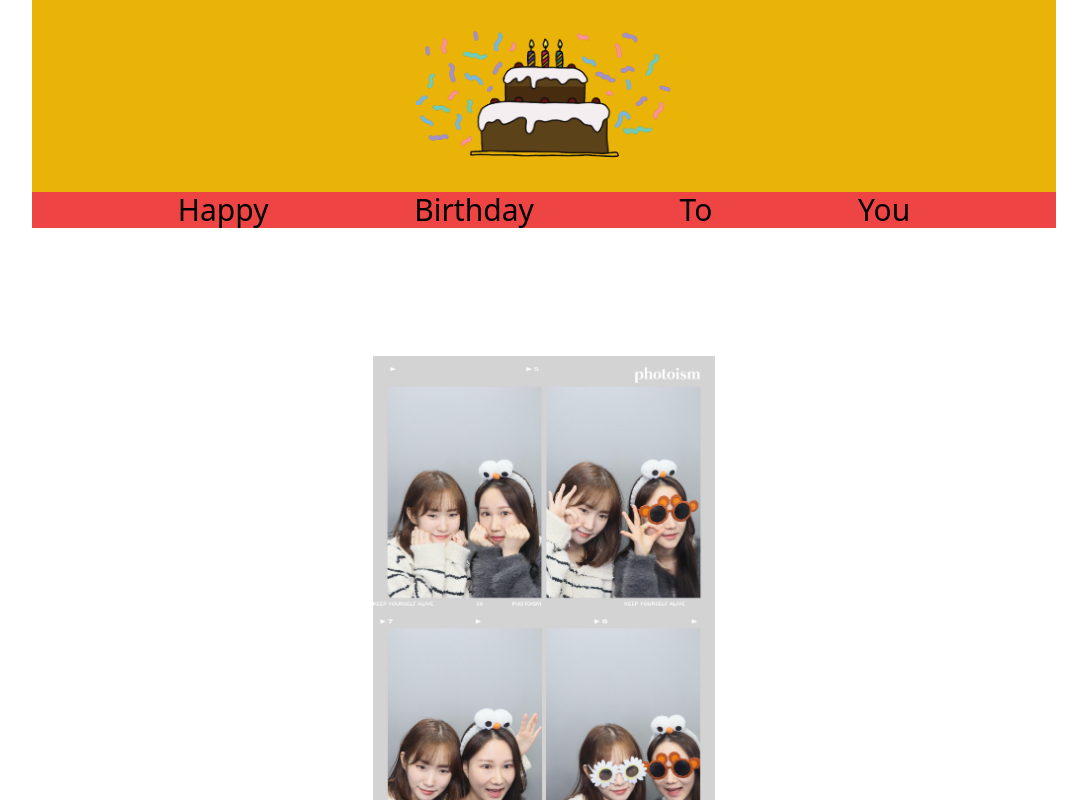
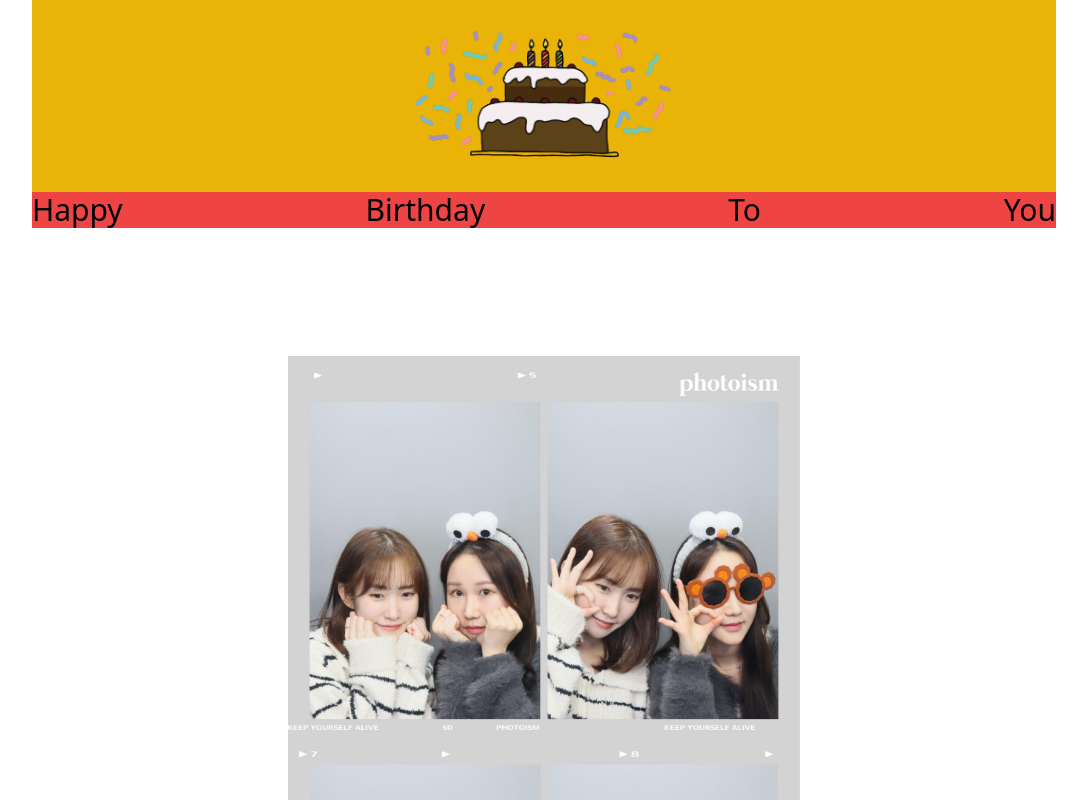
Before and after one commit to hyeleeeeen/birthday_project, a JavaScript app: page / in a window 1280 px wide. Shown: the top 800 px of the page, without its empty margins (96-1183 px from the left). Built offline with nearby package versions, Linux system fonts and the light colour scheme.

Commit message:
:art:style : css 수정

```diff
--- a/src/components/MainView.js
+++ b/src/components/MainView.js
@@ -3,13 +3,9 @@ import mainpic from '../asset/images/mainpic.jpeg';
 const MainView = () => {
   return (
     <>
-      <div className="flex flex-col font-bold text-2xl text-gray-500 mt-32 mb-32 ">
-        <img
-          src={mainpic}
-          alt="pic"
-          className="xl:w-1/3 lg:w-1/2 md:w-1/2 max-md:w-3/4 m-auto"
-        />
-      </div>
+      <main className="flex flex-col font-bold text-2xl text-gray-500  ">
+        <img src={mainpic} alt="pic" className="w-1/2  m-auto" />
+      </main>
     </>
   );
 };
--- a/src/components/Nav.js
+++ b/src/components/Nav.js
@@ -1,11 +1,11 @@
 const Nav = ({ Link }) => {
   return (
-    <ul className="flex justify-evenly bg-red-500 text-2xl xl:text-3xl">
+    <ul className="flex justify-between bg-red-500 text-2xl xl:text-3xl">
       <li>
         <Link to="/happy">Happy</Link>
       </li>
       <li>
-        <Link to="/birthhday">Birthday</Link>
+        <Link to="/birthday">Birthday</Link>
       </li>
       <li>
         <Link to="/to">To</Link>
```
